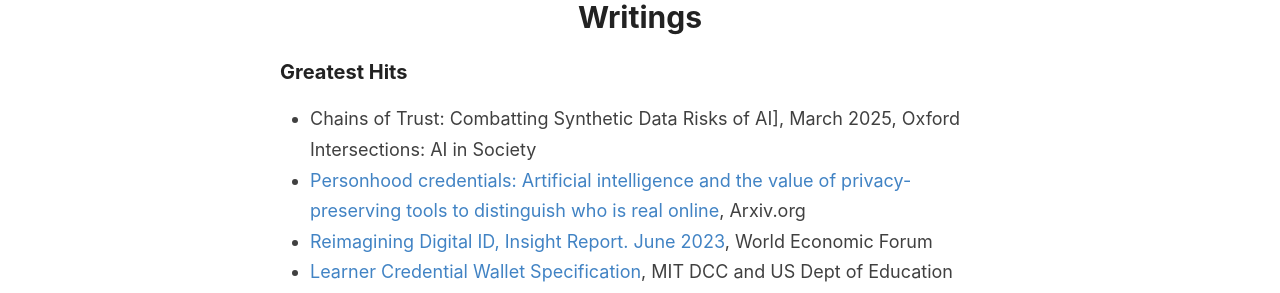
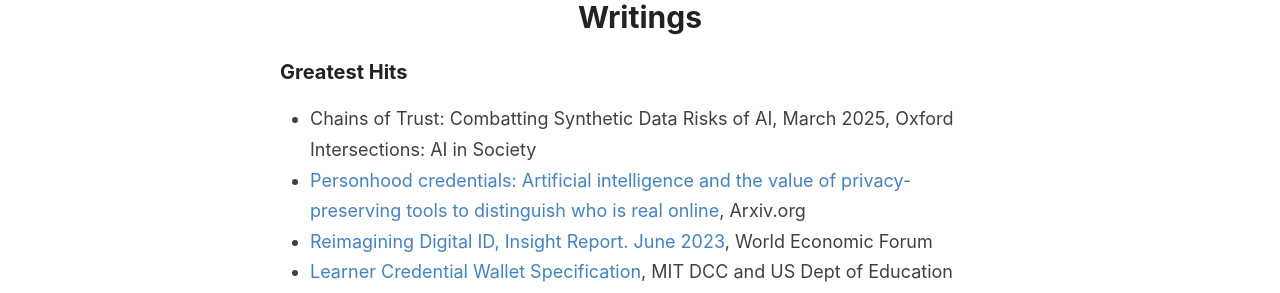
Before and after one commit to kimdhamilton/kimdhamilton.github.io, a Jekyll site: the page built from _pages/publications.md, in a window 1280 px wide. Shown: the part 195-488 px from the top of the page. Built offline with Jekyll 4.4.1, drawn with Linux system fonts in a browser that asks for light colours.

```diff
--- a/_pages/publications.md
+++ b/_pages/publications.md
@@ -5,7 +5,7 @@ permalink: /publications/
 ---
 
 <h3 style="text-align:left;">Greatest Hits</h3>
-- Chains of Trust: Combatting Synthetic Data Risks of AI], March 2025, Oxford Intersections: AI in Society
+- Chains of Trust: Combatting Synthetic Data Risks of AI, March 2025, Oxford Intersections: AI in Society
 - [Personhood credentials: Artificial intelligence and the value of privacy-preserving tools to distinguish who is real online](https://arxiv.org/pdf/2408.07892), Arxiv.org
 - [Reimagining Digital ID, Insight Report. June 2023](https://www3.weforum.org/docs/WEF_Reimagining_Digital_ID_2023.pdf), World Economic Forum
 - [Learner Credential Wallet Specification](https://digitalcredentials.mit.edu/docs/Learner-Credential-Wallet-Specification-May-2021.pdf), MIT DCC and US Dept of Education
```
